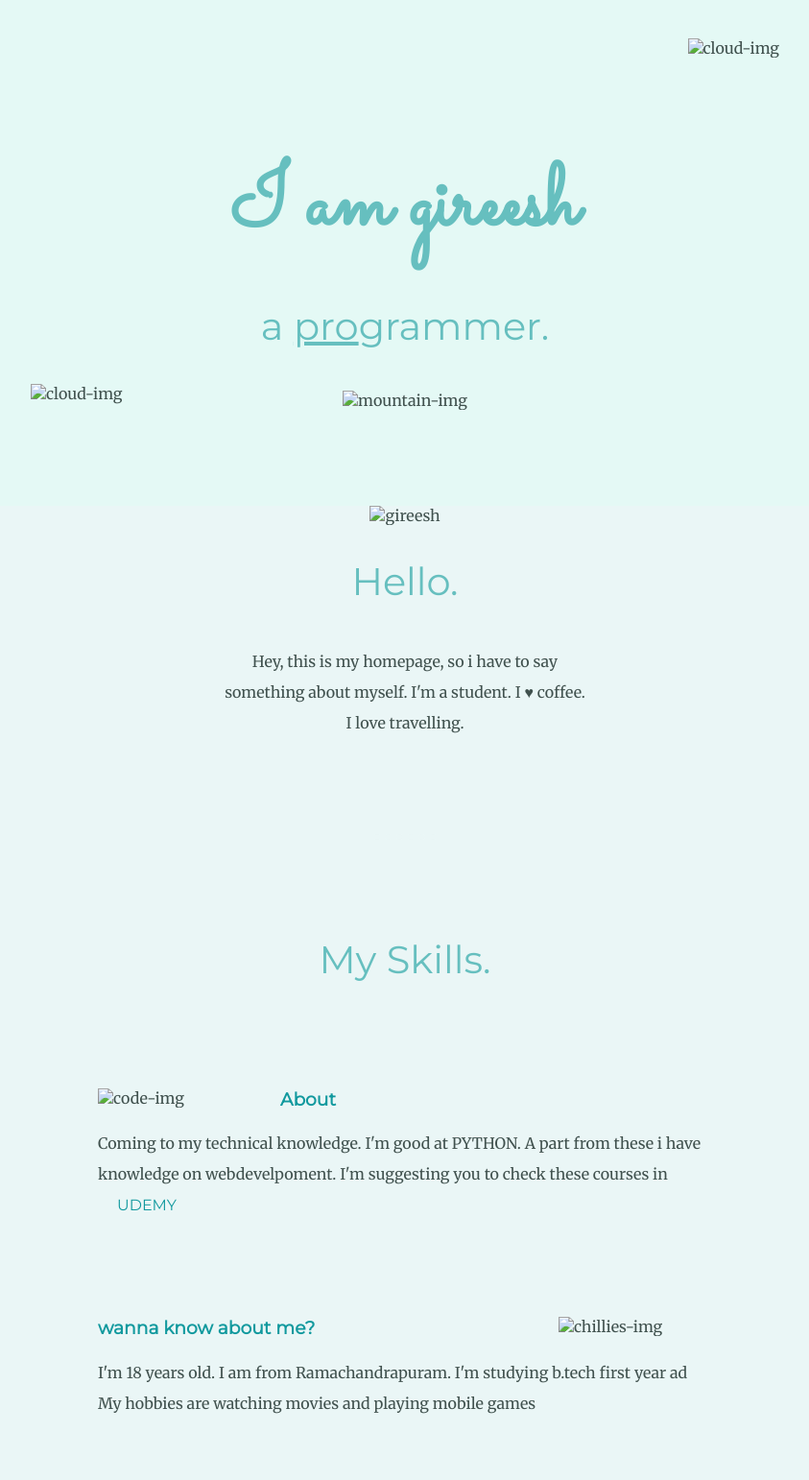
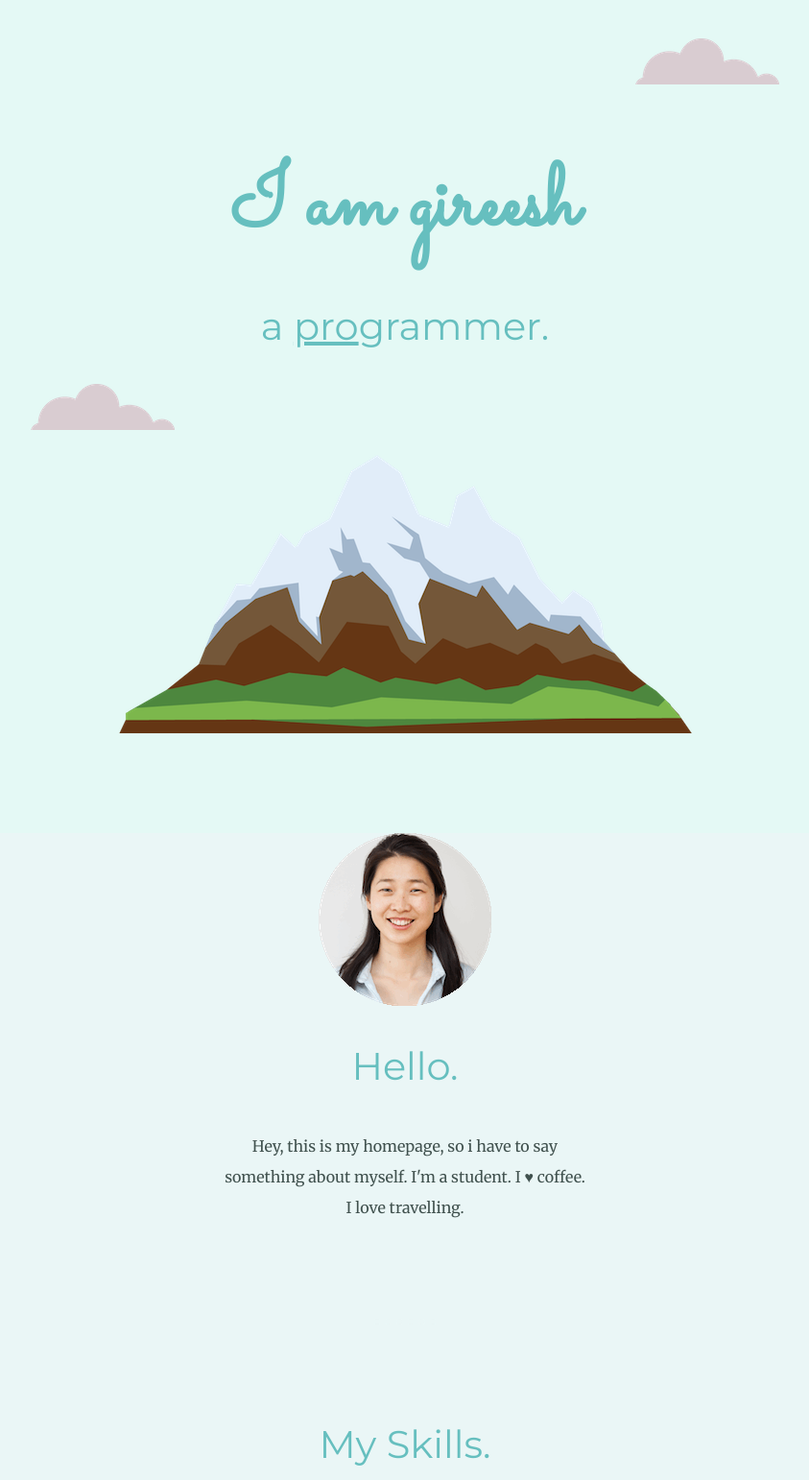
Before and after one commit to gireesh-18/profile-with-css-styles-, a plain HTML site: page index.html in a window 1280 px wide. Shown: the top 1542 px of the page at 96% size, without its empty margins (218-1061 px from the left). Drawn offline with Linux system fonts and the light colour scheme; files that its build step writes are made by us from their sources; a web font is replaced by a local one.

Commit message:
update index.html

```diff
--- a/index.html
+++ b/index.html
@@ -3,7 +3,7 @@
   <head>
     <meta charset="utf-8">
     <title>gireesh</title>
-    <link rel="stylesheet" href="css/styles.css">
+    <link rel="stylesheet" href="styles.css">
     <link rel="icon" href="favicon.ico">
     <link rel="preconnect" href="https://fonts.googleapis.com">
 <link rel="preconnect" href="https://fonts.gstatic.com" crossorigin>
@@ -11,16 +11,16 @@
   </head>
   <body>
     <div class="top-container">
-      <img class="top-cloud"src="images/cloud.png" alt="cloud-img">
+      <img class="top-cloud"src="cloud.png" alt="cloud-img">
       <h1>I am gireesh</h1>
       <h2>a <span class="pro">pro</span>grammer.</h2>
-      <img class="bottom-cloud"src="images/cloud.png" alt="cloud-img">
-      <img src="images/mountain.png" alt="mountain-img">
+      <img class="bottom-cloud"src="cloud.png" alt="cloud-img">
+      <img src="mountain.png" alt="mountain-img">
 
 
     <div class="middle-container">
   <div class="profile">
-    <img src="images/angela.png" alt="gireesh">
+    <img src="angela.png" alt="gireesh">
     <h2>Hello.</h2>
     <p class="intro">Hey, this is my homepage, so i have to say something about myself. I'm a student. I ♥ coffee. I love travelling.</p>
   </div>
@@ -28,13 +28,13 @@
   <div class="skills">
     <h2>My Skills.</h2>
     <div class="skill-row">
-      <img class="code-img" src="images/computer.png" alt="code-img">
+      <img class="code-img" src="computer.png" alt="code-img">
       <h3>About</h3>
       <p>Coming to my technical knowledge. I'm good at PYTHON. A part from these i have knowledge on webdevelpoment. I'm suggesting you to check these courses in <a href="https://www.udemy.com/">UDEMY</a> </p>
     </div>
 
     <div class="skill-row">
-      <img class="chilli-img" src="images/chillies.png" alt="chillies-img">
+      <img class="chilli-img" src="chillies.png" alt="chillies-img">
 
       <h3>wanna know about me?</h3>
       <p>I'm 18 years old. I am from Ramachandrapuram. I'm studying b.tech first year ad My hobbies are watching movies and playing mobile games </p>
@@ -45,7 +45,7 @@
       <h2>Get In Touch</h2>
       <h3>You can contact me at any time buddies😊</h3>
       <p class="contact-message">Guys, you can contact me through google mail or any social network. I will definitely respond to your message!</p>
-      <a class="btn" href="mailto:name@email.com">CONTACT ME</a>
+      <a class="btn" href="mailto:bankagireeshpatrudu@gmail.com">CONTACT ME</a>
     </div>
   </div>
 
```
